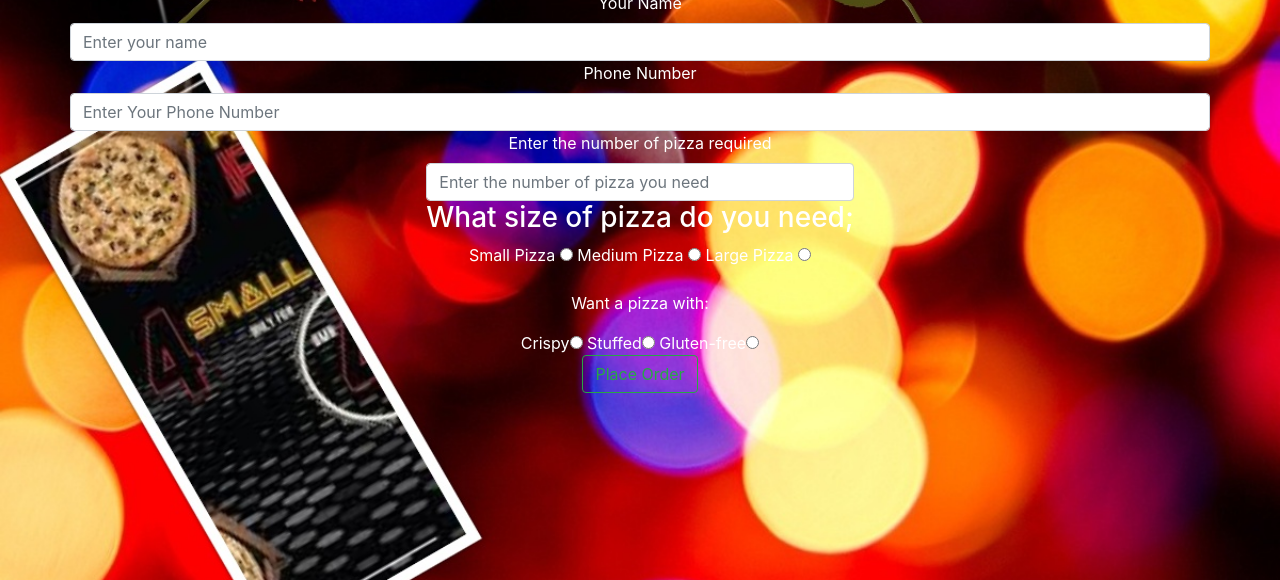
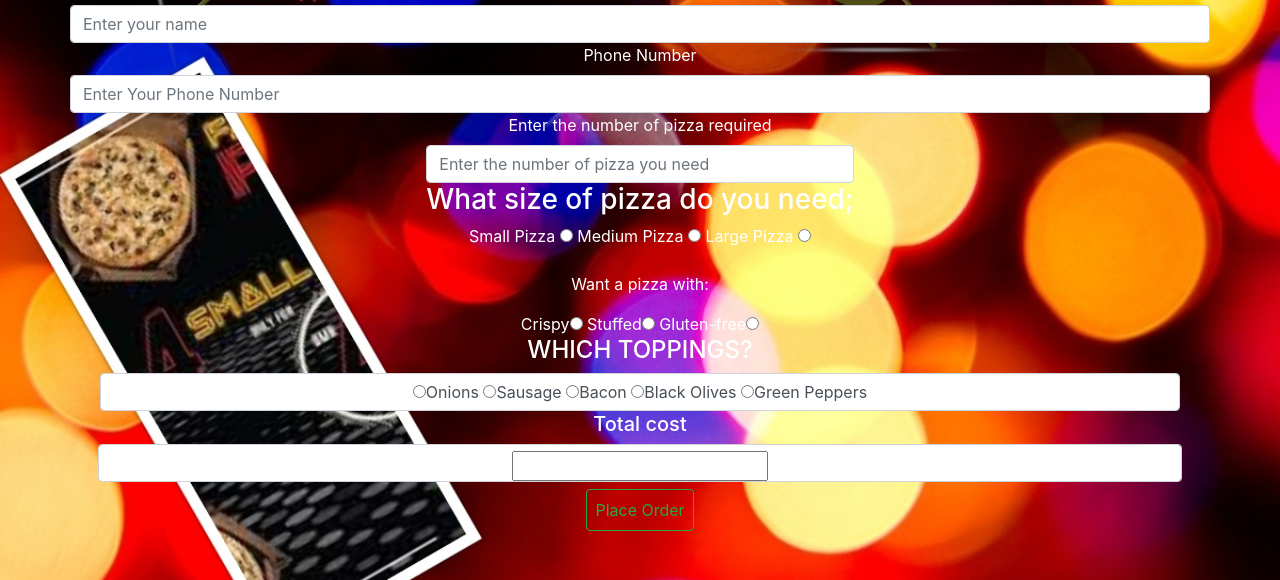
Before and after one commit to DENNIS954/ip4, a plain HTML site: page index.html in a window 1280 px wide. Shown: the part 312-892 px from the top of the page. Drawn offline with Linux system fonts and the light colour scheme.

Commit message:
user interface designed

```diff
--- a/index.html
+++ b/index.html
@@ -57,7 +57,7 @@
         <div class="row flex-column min-vh-100 text-center align-items-center justify-content-center p-4">
             <h1>ORDER YOUR PIZZA HERE</h1>
             <div class="container form-group">
-                <form action="#" class="form-group justfy-content-center align-items-center">
+                <form action="#" class="form-group justfy-content-center align-items-center form-horizontal">
                     <div class="form-group row flex-row justify-content-center">
                     <label for="name">Your Name</label>
                     <input type="text" class="form-control" placeholder="Enter your name">
@@ -79,9 +79,28 @@
                     Stuffed<input type="radio" name="type" id="">
                     Gluten-free<input type="radio" name="type" id="">
                     <div>
-                   <button type="" class="btn btn-outline-success">Place Order</button>
-                    </div>
-                </form>
+                        <div class="container-fluid" id="topping">
+                            <h4>WHICH TOPPINGS?</h4>
+                            <div class="form-control">
+                            <label><input type="radio" name="type" id="">Onions</label>
+                            <label><input type="radio" name="type" id="">Sausage</label>
+                            <label><input type="radio" name="type" id="">Bacon</label>
+                            <label><input type="radio" name="type" id="">Black Olives</label>
+                            <label><input type="radio" name="type" id="">Green Peppers</label>
+                            <div class="row justify-content-center align-items-center">
+                            <h5 class="text-white">Total cost</h5>
+                            <div class="form-control">
+                                <input type="number">
+                                <div class="container-fluid">
+                                    <button class="btn btn-outline-success p-2 m-2">Place Order</button>
+                                </div>
+                                </div>
+                            </div>
+                            </div>
+                        </div>
+                        </form>
+            </div>
+            <div class="">
 
             </div>
 </body>
```
Also changed, not shown: css/style.css (line endings or trailing spaces).
